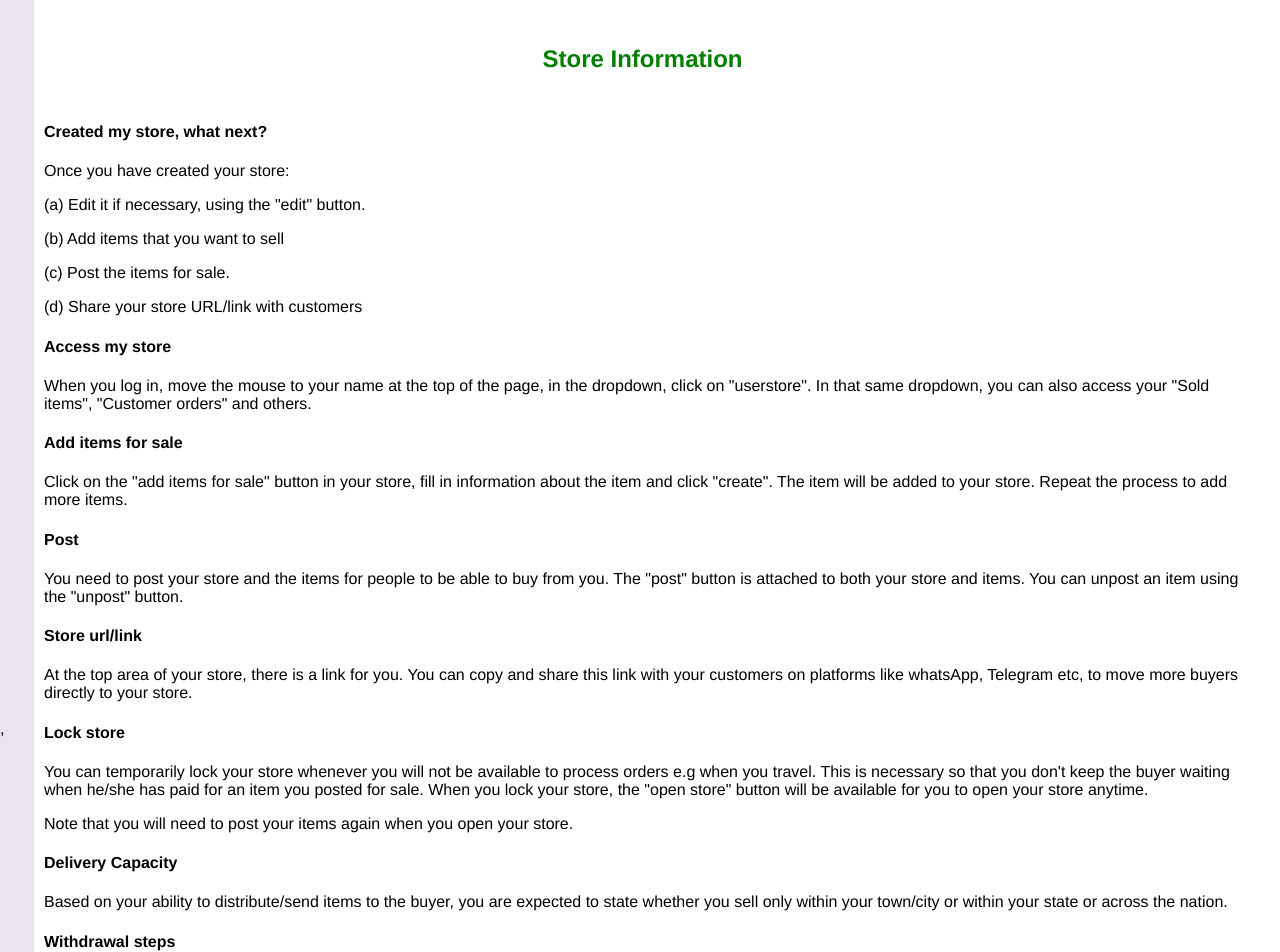
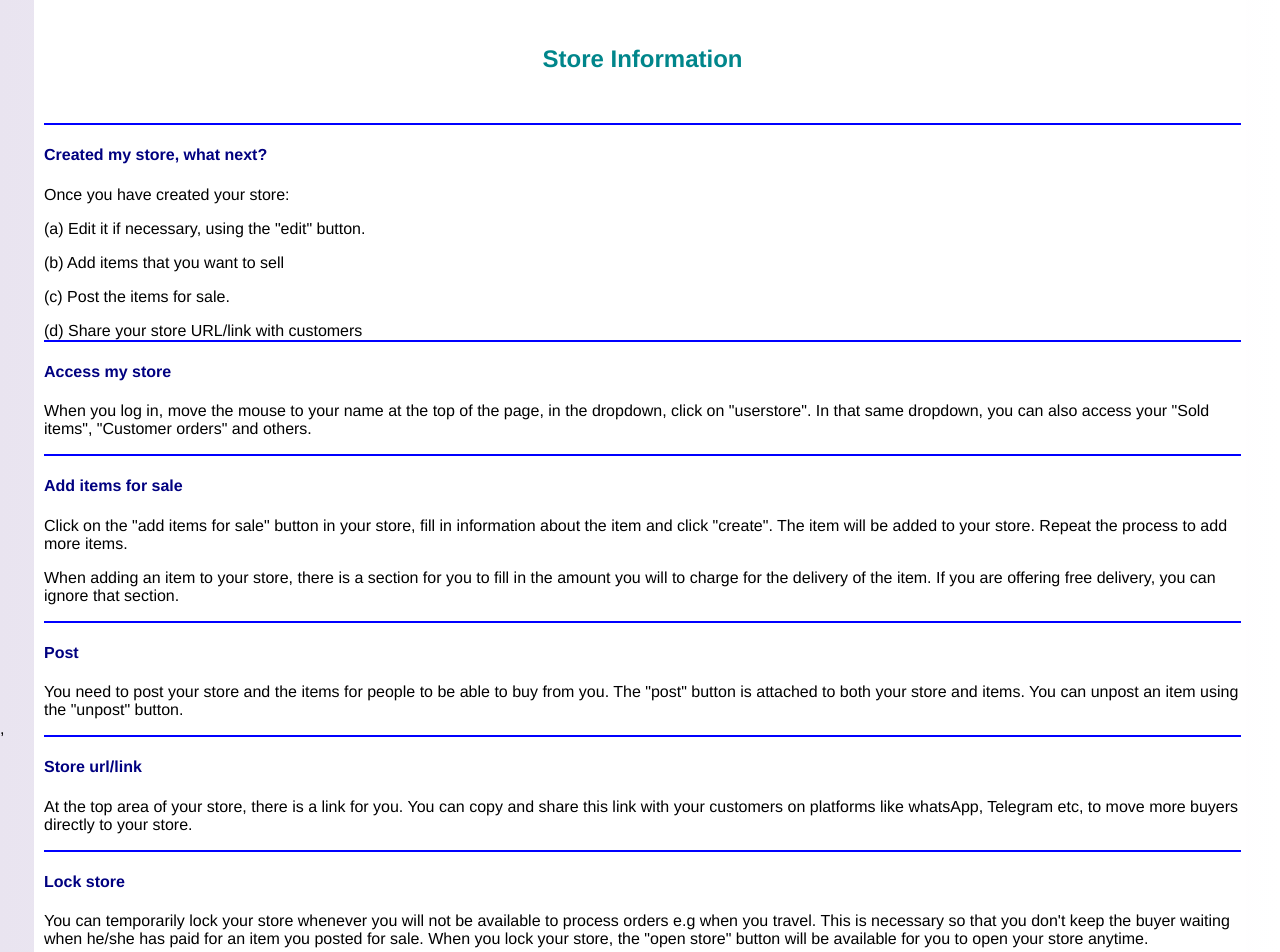
Before and after one commit to momarketplace/mom-frontend, a React (Create React App) app: page /services in a window 1280 px wide. Shown: the part 80-1032 px from the top of the page. Built offline with nearby package versions, Linux system fonts and the light colour scheme; no server answers.

Commit message:
Fix: order-paymentment result

```diff
--- a/src/actions/orderActions.js
+++ b/src/actions/orderActions.js
@@ -76,15 +76,15 @@ export const detailsOrder = (orderId) => async (dispatch, getState) => {
 }
 
 //PAY ORDER ACTIONS
-export const payOrder = (order, paymentResult, sellerEmail ) => async (dispatch, getState) =>{
+export const payOrder = (order, paymentResult ) => async (dispatch, getState) =>{
     dispatch({
         type: ORDER_PAY_REQUEST,
-        payload: {order, paymentResult, sellerEmail}
+        payload: {order, paymentResult}
     });
     //get user info
     const { userLogin: { userInfo },} = getState();
     try {
-        const { data } = await Axios.put(`https://mosganda-online-market-backend.herokuapp.com/api/v1/order/${order._id}/pay`, {paymentResult, sellerEmail}, {
+        const { data } = await Axios.put(`https://mosganda-online-market-backend.herokuapp.com/api/v1/order/${order._id}/pay`, {paymentResult}, {
             headers: { Authorization: `Bearer ${userInfo.token}`},
         });
         dispatch({
--- a/src/pages/OrderPage.js
+++ b/src/pages/OrderPage.js
@@ -26,7 +26,7 @@ function OrderPage(props) {
     //get login user details from store
   const userLogin = useSelector((state) => state.userLogin);
   const { userInfo } = userLogin;
-   console.log(userInfo);
+   //console.log(userInfo);
 
      //get order details from redux store
     const orderDetails = useSelector(state => state.orderDetails);
@@ -76,6 +76,7 @@ function OrderPage(props) {
             setEmail(email)
             setPhone(phone)
             setName(name)
+            order.paymentResult = { id: orderId, name: name, email: email, phone: phone, amount: amount / 100 }
         }
 
     },[email, name, order, phone])
@@ -102,7 +103,8 @@ function OrderPage(props) {
     //   })[0]
 
 
-      const paymentResult = {id: orderId, name: name, email: email, phone: phone, amount:amount/100}
+    const paymentResult = { id: orderId, name: name, email: email, phone: phone, amount: amount / 100 }
+
       const successHandler = () => {
           dispatch(payOrder(order, paymentResult));
 
@@ -217,12 +219,12 @@ function OrderPage(props) {
                                     <div>#{order.deliveryFee.toFixed(2)}</div>
                                 </div>
                                     </li>
-                                    <li>
+                                    {/* <li>
                                 <div className = "row">
                                     <div>Service</div>
                                     <div>#{order.buyerService.toFixed(2)}</div>
                                 </div>
-                            </li>
+                            </li> */}
 
                             <li>
                                 <div className = "row">
--- a/src/pages/PlaceOrderPage.js
+++ b/src/pages/PlaceOrderPage.js
@@ -62,28 +62,20 @@ const history = useHistory()
         const serviceCharge = ser.price * 0.03;
         ser.service = serviceCharge;
         return serviceCharge;
-        // if (ser.price <= 10000) {
-        //     ser.service = 50
-        //     return 50
-        // }
 
-        //  else if (ser.price > 10000) {
-        //     ser.service = 100
-        //     return 100
-        // }
     })
 
     //service for buyer
-    const buyerService = basket.itemsPrice <= 10000 ? 50 : basket.itemsPrice <= 50000 ? 100 : 200;
+    //const buyerService = basket.itemsPrice <= 10000 ? 50 : basket.itemsPrice <= 50000 ? 100 : 200;
     //const totalService = service.reduce((a, b) => a + b, 0)
 
 
-    basket.totalPrice = basket.itemsPrice + basket.shippingPrice + Number(buyerService) + Number(deliveryFee) //+ basket.taxPrice
+    basket.totalPrice = basket.itemsPrice + basket.shippingPrice + Number(deliveryFee) //+ basket.taxPrice + Number(buyerService)
     basket.deliveryFee = Number(deliveryFee)
-    basket.buyerService = Number(buyerService)
-console.log(basket)
-    console.log(basket.basketItems)
-   console.log(service)
+    //basket.buyerService = Number(buyerService)
+//console.log(basket)
+    //console.log(basket.basketItems)
+   //console.log(service)
 
 useEffect(() =>{
     if(basket) {
@@ -205,13 +197,13 @@ useEffect(() =>{
                                     <div>#{ deliveryFee}</div>
                                 </div>
                             </li>
-                            <li>
+                            {/* <li>
                                 <div className = "row">
                                     <div>Transfer</div>
                                     <div>#{buyerService}</div>
-                                     {/* <div>#{basket.shippingPrice.toFixed(2)}</div>  */}
+                                      <div>#{basket.shippingPrice.toFixed(2)}</div>
                                 </div>
-                            </li>
+                            </li> */}
                             {
                                 /*
                                 <li>
--- a/src/pages/Services.js
+++ b/src/pages/Services.js
@@ -4,10 +4,10 @@ import './services.css'
 function Services() {
     return (
         <div className='store-service'>
-            <h2 style={{ textAlign: "center", marginTop: "50px", marginBottom: "50px", color:"green" }}>Store Information</h2>
+            <h2 style={{ textAlign: "center", marginTop: "50px", marginBottom: "50px", color:"#00868b" }}>Store Information</h2>
             <div className='store-services-container'>
                 <div className='store-service-item'>
-                     <h4>Created my store, what next?</h4>
+                     <h4 className='service-h4'>Created my store, what next?</h4>
                     <p>Once you have created your store:   </p>
                     <ul>
                         <li>(a) Edit it if necessary, using the "edit" button.</li>
@@ -17,34 +17,35 @@ function Services() {
                     </ul>
                 </div>
                 <div className='store-service-item'>
-                     <h4>Access my store</h4>
+                     <h4 className='service-h4'>Access my store</h4>
                     <p>When you log in, move the mouse to your name at the top of the page, in the dropdown, click on "userstore". In that same dropdown, you can also access your "Sold items", "Customer orders" and others.</p>
                 </div>
                 <div className='store-service-item'>
-                     <h4>Add items for sale</h4>
+                     <h4 className='service-h4'>Add items for sale</h4>
                     <p>Click on the "add items for sale" button in your store, fill in information about the item and click "create". The item will be added to your store. Repeat the process to add more items.</p>
+                    <p>When adding an item to your store, there is a section for you to fill in the amount you will to charge for the delivery of the item. If you are offering free delivery, you can ignore that section.</p>
 
                 </div>
                 <div className='store-service-item'>
-                     <h4>Post</h4>
+                     <h4 className='service-h4'>Post</h4>
                     <p>You need to post your store and the items for people to be able to buy from you. The "post" button is attached to both your store and items. You can unpost an item using the "unpost" button.</p>
                 </div>
                 <div className='store-service-item'>
-                     <h4>Store url/link</h4>
+                     <h4 className='service-h4'>Store url/link</h4>
                     <p>At the top area of your store, there is a link for you. You can copy and share this link with your customers on platforms like whatsApp, Telegram etc, to move more buyers directly to your store.</p>
                 </div>
                 <div className='store-service-item'>
-                     <h4>Lock store</h4>
+                     <h4 className='service-h4'>Lock store</h4>
                     <p>You can temporarily lock your store whenever you will not be available to process orders e.g when you travel. This is necessary so that you don't keep the buyer waiting when he/she has paid for an item you posted for sale. When you lock your store, the "open store" button will be available for you to open your store anytime.</p>
                     <p>Note that you will need to post your items again when you open your store.</p>
                 </div>
                 <div className='store-service-item'>
-                     <h4>Delivery Capacity</h4>
+                     <h4 className='service-h4'>Delivery Capacity</h4>
                     <p>Based on your ability to distribute/send items to the buyer, you are expected to state whether you sell only within your town/city or within your state or across the nation.</p>
                 </div>
 
                 <div className='store-service-item'>
-                     <h4>Withdrawal steps</h4>
+                     <h4 className='service-h4'>Withdrawal steps</h4>
                     <p>When someone buys from you on Mosganda, the item will be moved to your "sold items".</p>
                     <ul>
                         <li>(1) Move the mouse to your name at the top of the screen, in the dropdown, click on "Sold items".</li>
@@ -57,7 +58,7 @@ function Services() {
 
                 </div>
                 <div className='store-service-item'>
-                     <h4>Our service charge</h4>
+                     <h4 className='service-h4'>Our service charge</h4>
                     <p>We only charge you 3% when you have successfully sold an item.</p>
                     <p>For example, if you sell an item that cost #1000, our 3% charge is just #30. So you will receive #970 plus the amount you charge for the delivery of the item.</p>
                </div>
--- a/src/pages/services.css
+++ b/src/pages/services.css
@@ -8,9 +8,10 @@
     padding-left: 10px;
 }
 
-/* .store-service-item {
-    background-color: #fff;
-} */
-.service {
-    border-bottom: 5px solid blue;
+.store-service-item {
+    border-top: 2px solid blue;
 }
+
+.service-h4 {
+    color: #000080;
+}
```
